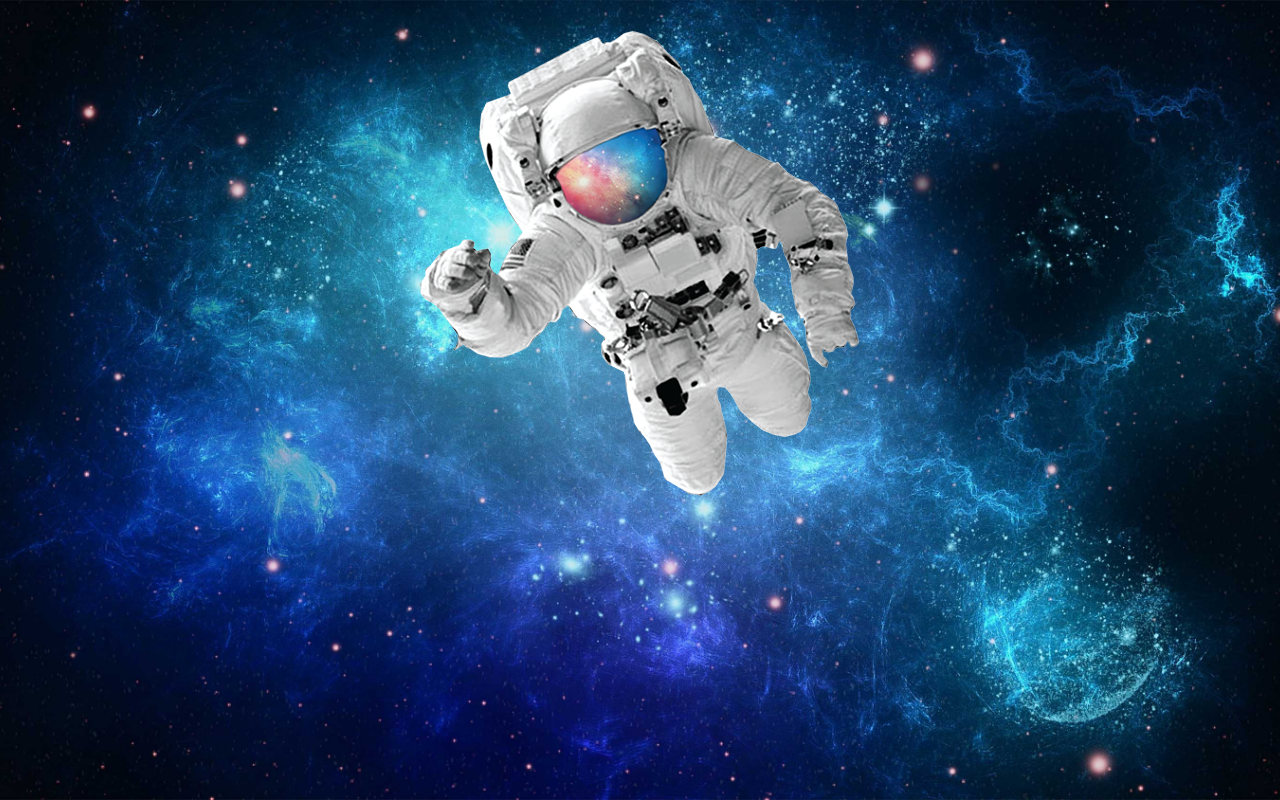
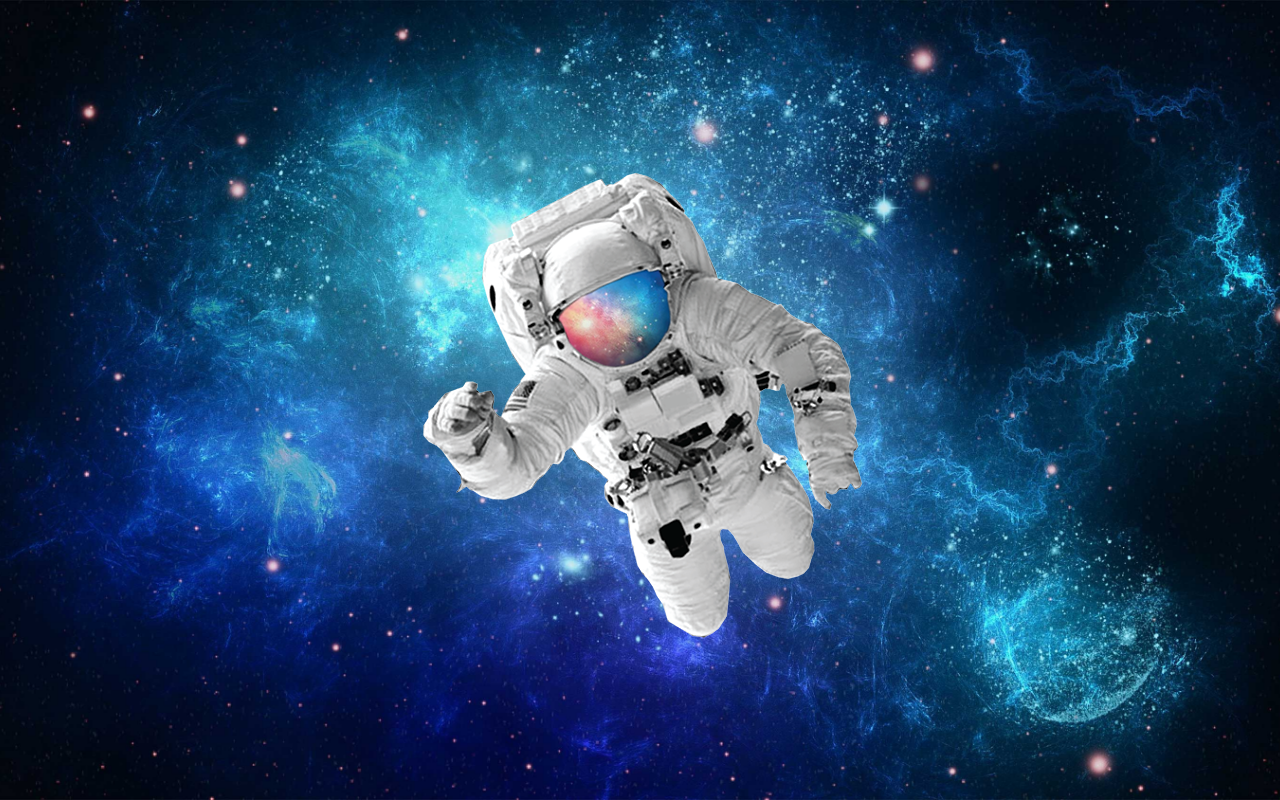
Before and after one commit to renancadnogueira/html-css, a plain HTML site: page desafios/desafio011/index.html in a window 1280 px wide. Drawn offline with Linux system fonts and the light colour scheme.

Commit message:
desafio finalizado

```diff
--- a/desafios/desafio011/estilo/style.css
+++ b/desafios/desafio011/estilo/style.css
@@ -1,13 +1,17 @@
 @charset "UTF-8";
 
 
-main.espaco {   background-size: 100% 100%;
-                position: relative;
-                height: 70%;
-                width: 70%;
-                left: 30%;
-                top: 30%;
-                background-attachment: fixed;
-                background-position: center center;
+main.espaco {
+   min-width: 300px;
+   min-height: 300px;
+   max-width: 500px;
+   max-height: 500px;
+   background-size: cover;
+   background-repeat: no-repeat;
 
-             }
+   top: 50%;
+   left: 50%;
+   position: absolute;
+   background-attachment: fixed;
+   transform: translate(-50%, -50%);
+}
```
